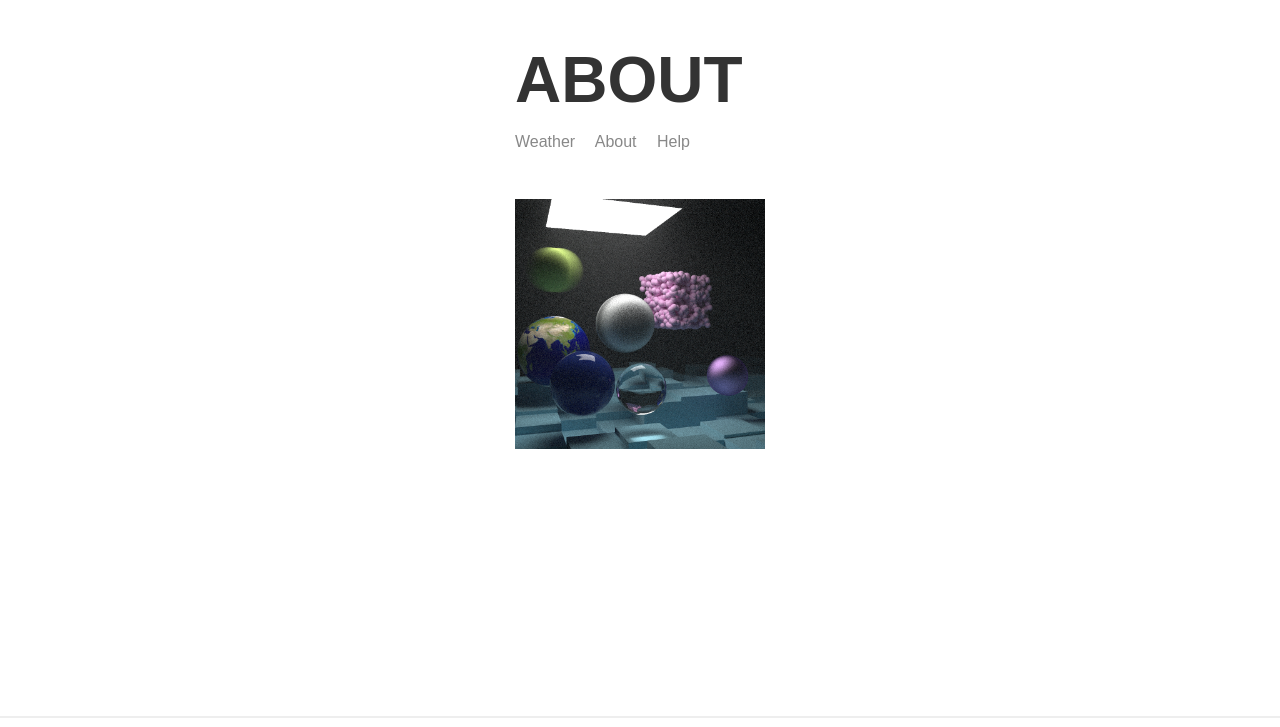
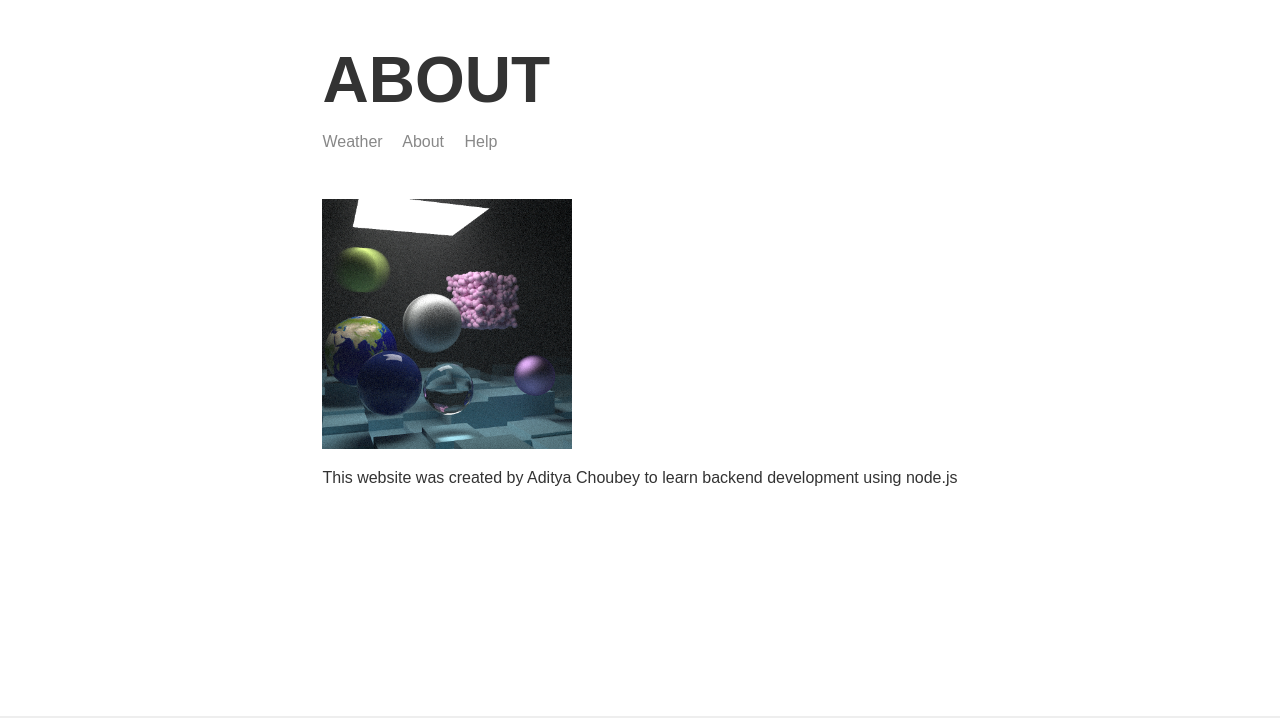
Before and after one commit to aditya-c2512/weather-forecast-website, a Node server app: page /about in a window 1280 px wide. Shown: the top 727 px of the page. Run offline with Node 20, Linux system fonts and the light colour scheme.

Commit message:
Modified About Page

```diff
--- a/templates/views/about.hbs
+++ b/templates/views/about.hbs
@@ -10,6 +10,9 @@
         <div class = "main-content">
             {{>header}}
             <img class="portrait" src="images/render.png">
+            <p>
+                This website was created by Aditya Choubey to learn backend development using node.js
+            </p>
         </div>
         {{>footer}}
     </body>
```
